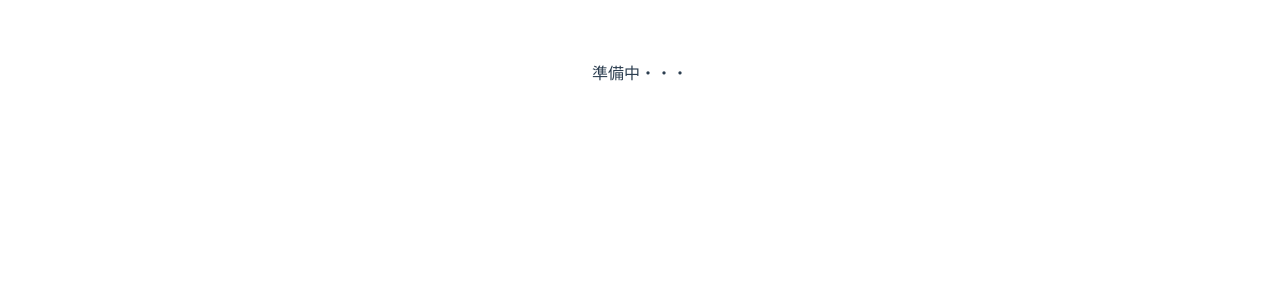
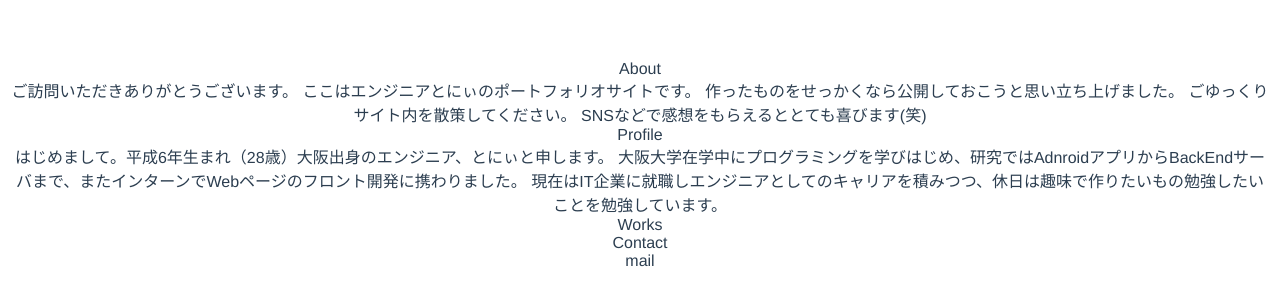
Before and after one commit to tinytony27/tinytony.github.io, a Vue app: page / in a window 1280 px wide. Shown: the top 306 px of the page. Built offline with nearby package versions, Linux system fonts and the light colour scheme.

Commit message:
Content作成
Content下書き

```diff
--- a/src/components/HelloWorld.vue
+++ b/src/components/HelloWorld.vue
@@ -1,6 +1,34 @@
 <template>
   <div class="hello">
-    準備中・・・
+    <div>
+      <div>About</div>
+      <div>
+        ご訪問いただきありがとうございます。
+        ここはエンジニアとにぃのポートフォリオサイトです。
+        作ったものをせっかくなら公開しておこうと思い立ち上げました。
+        ごゆっくりサイト内を散策してください。
+        SNSなどで感想をもらえるととても喜びます(笑)
+      </div>
+    </div>
+    <div>
+      <div>Profile</div>
+      <div>はじめまして。平成6年生まれ（28歳）大阪出身のエンジニア、とにぃと申します。
+        大阪大学在学中にプログラミングを学びはじめ、研究ではAdnroidアプリからBackEndサーバまで、またインターンでWebページのフロント開発に携わりました。
+        現在はIT企業に就職しエンジニアとしてのキャリアを積みつつ、休日は趣味で作りたいもの勉強したいことを勉強しています。
+      </div>
+    </div>
+    <div>
+      <div>Works</div>
+      <div>
+
+      </div>
+    </div>
+    <div>
+      <div>Contact</div>
+      <div>
+        mail
+      </div>
+    </div>
   </div>
 </template>
 
```
